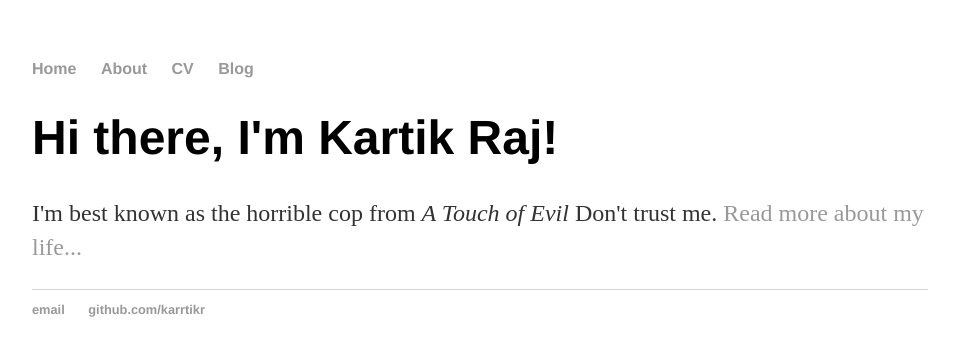
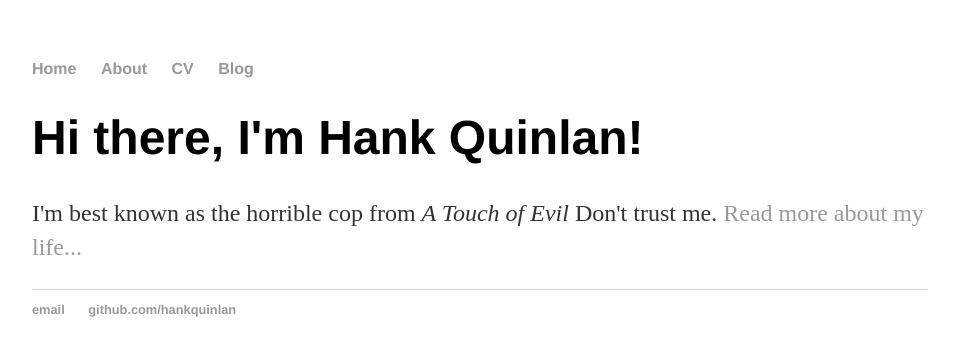
Before and after one commit to karrtikr/karrtikr.github.io, a Jekyll site: the page built from index.html, in a window 1280 px wide. Shown: the top 356 px of the page, without its empty margins (160-1115 px from the left). Built offline with Jekyll 4.4.1, drawn with Linux system fonts in a browser that asks for light colours.

Commit message:
Update index.html

```diff
--- a/index.html
+++ b/index.html
@@ -1,30 +1,8 @@
-<!DOCTYPE html>
-<html>
-	<head>
-		<title>Kartik Raj, Horrible Cop</title>
-		<!-- link to main stylesheet -->
-		<link rel="stylesheet" type="text/css" href="/css/main.css">
-	</head>
-	<body>
-		<nav>
-    		<ul>
-        		<li><a href="/">Home</a></li>
-	        	<li><a href="/about">About</a></li>
-        		<li><a href="/cv">CV</a></li>
-        		<li><a href="/blog">Blog</a></li>
-    		</ul>
-		</nav>
-		<div class="container">
-    		<div class="blurb">
-        		<h1>Hi there, I'm Kartik Raj!</h1>
-				<p>I'm best known as the horrible cop from <em>A Touch of Evil</em> Don't trust me. <a href="/about">Read more about my life...</a></p>
-    		</div><!-- /.blurb -->
-		</div><!-- /.container -->
-		<footer>
-    		<ul>
-        		<li><a href="mailto:kartik.rajjj@gmail.com">email</a></li>
-        		<li><a href="https://github.com/karrtikr">github.com/karrtikr</a></li>
-			</ul>
-		</footer>
-	</body>
-</html>
+---
+layout: default
+title: Hank Quinlan, Horrible Cop
+---
+<div class="blurb">
+	<h1>Hi there, I'm Hank Quinlan!</h1>
+	<p>I'm best known as the horrible cop from <em>A Touch of Evil</em> Don't trust me. <a href="/about">Read more about my life...</a></p>
+</div><!-- /.blurb -->
```
